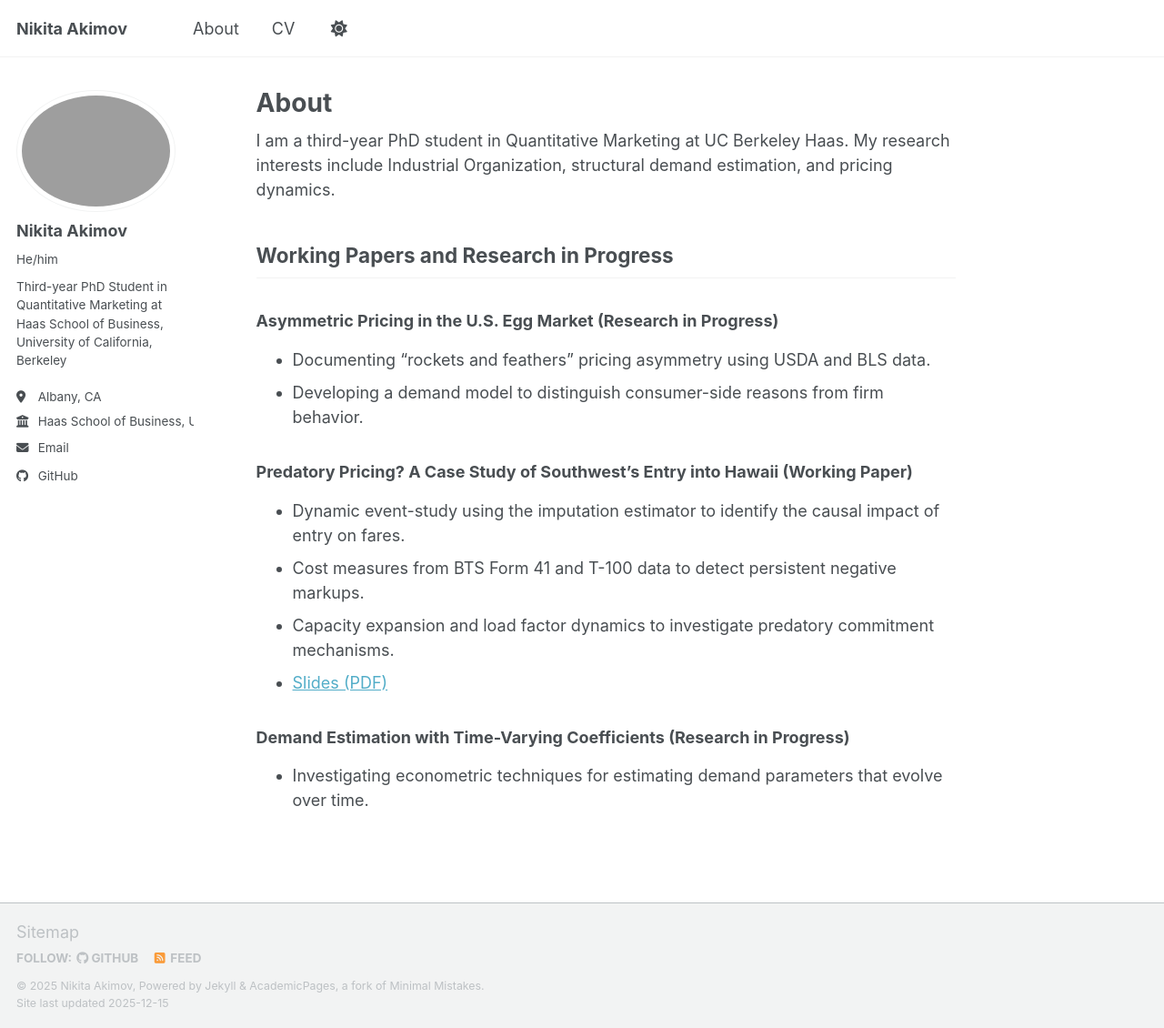
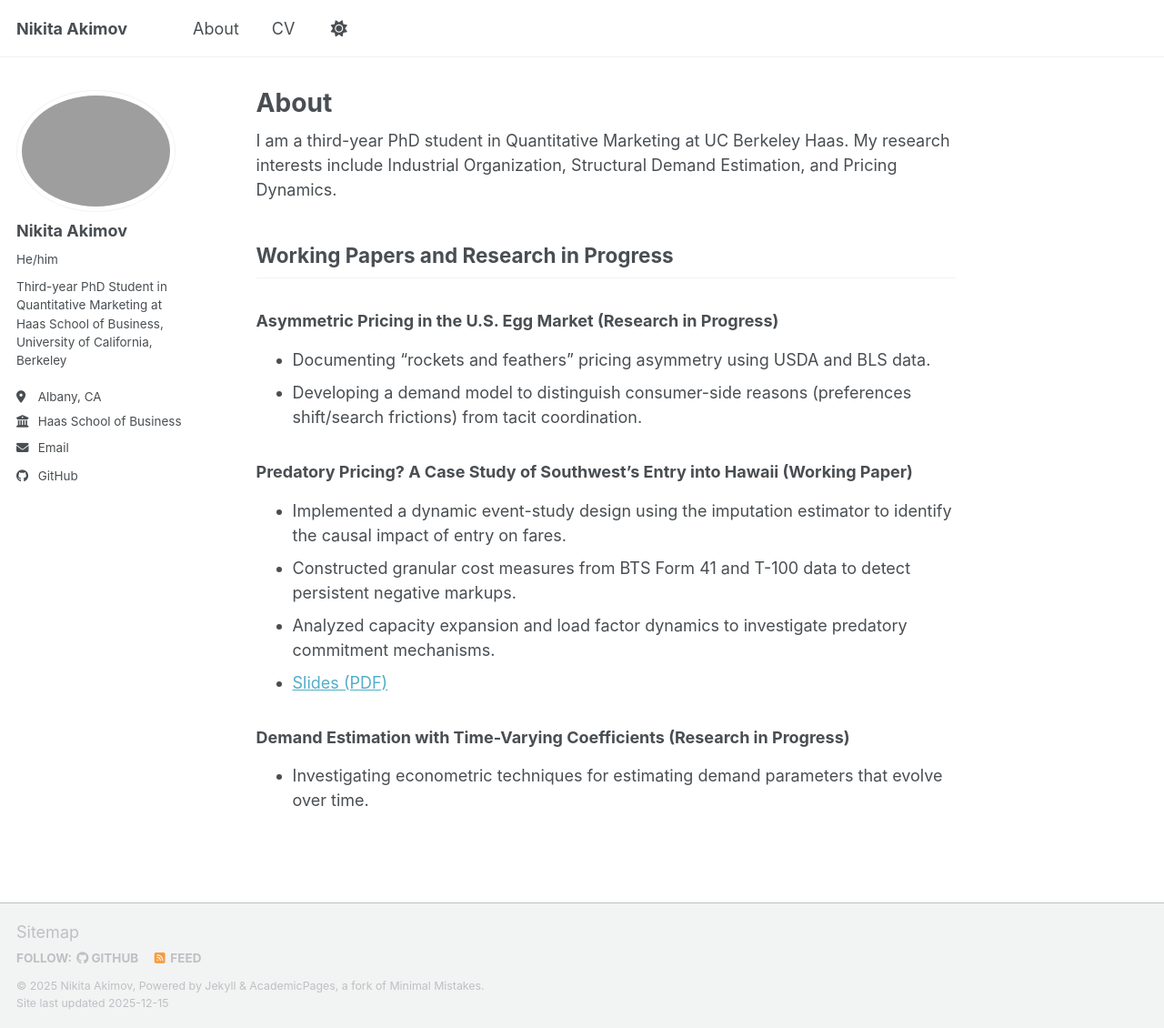
Before and after one commit to akimovhhh/akimovhhh.github.io, a Jekyll site: the page built from _pages/about.md, in a window 1280 px wide and 1130 px high. Shown: the whole window at 91% size. Built offline with Jekyll 4.4.1, drawn with Linux system fonts in a browser that asks for light colours; a script bundle is joined from its source files by our own code; library files that are not in the unit come from our copies.

Commit message:
created website

```diff
--- a/_config.yml
+++ b/_config.yml
@@ -12,7 +12,7 @@ site_theme               : "default" # Currently available options are "default"
 title                    : "Nikita Akimov"
 title_separator          : "-"
 name                     : &name "Nikita Akimov"
-description              : &description "Third-year PhD Student in Quantitative Marketing at Haas School of Business, University of California, Berkeley"   # Update this with a general description of your site, this is the default if not overridden by a page
+description              : &description "PhD Student in Quantitative Marketing"   # Update this with a general description of your site, this is the default if not overridden by a page
 url             : "https://akimovhhh.github.io"
 baseurl         : ""
 repository      : "akimovhhh/akimovhhh.github.io"
@@ -27,7 +27,7 @@ author:
   pronouns         : "He/him"
   bio              : "Third-year PhD Student in Quantitative Marketing at Haas School of Business, University of California, Berkeley"
   location         : "Albany, CA"
-  employer         : "Haas School of Business, University of California, Berkeley"
+  employer         : "Haas School of Business"
   uri              : # URL
   email            : "akimovh@berkeley.edu"
 
--- a/_pages/about.md
+++ b/_pages/about.md
@@ -7,18 +7,18 @@ redirect_from:
   - /about.html
 ---
 
-I am a third-year PhD student in Quantitative Marketing at UC Berkeley Haas. My research interests include Industrial Organization, structural demand estimation, and pricing dynamics.
+I am a third-year PhD student in Quantitative Marketing at UC Berkeley Haas. My research interests include Industrial Organization, Structural Demand Estimation, and Pricing Dynamics.
 
 ## Working Papers and Research in Progress
 
 ### Asymmetric Pricing in the U.S. Egg Market (Research in Progress)
 - Documenting "rockets and feathers" pricing asymmetry using USDA and BLS data.
-- Developing a demand model to distinguish consumer-side reasons from firm behavior.
+- Developing a demand model to distinguish consumer-side reasons (preferences shift/search frictions) from tacit coordination.
 
 ### Predatory Pricing? A Case Study of Southwest's Entry into Hawaii (Working Paper)
-- Dynamic event-study using the imputation estimator to identify the causal impact of entry on fares.
-- Cost measures from BTS Form 41 and T-100 data to detect persistent negative markups.
-- Capacity expansion and load factor dynamics to investigate predatory commitment mechanisms.
+- Implemented a dynamic event-study design using the imputation estimator to identify the causal impact of entry on fares.
+- Constructed granular cost measures from BTS Form 41 and T-100 data to detect persistent negative markups.
+- Analyzed capacity expansion and load factor dynamics to investigate predatory commitment mechanisms.
 - [Slides (PDF)](/files/predatory_pricing.pdf)
 
 ### Demand Estimation with Time-Varying Coefficients (Research in Progress)
```
